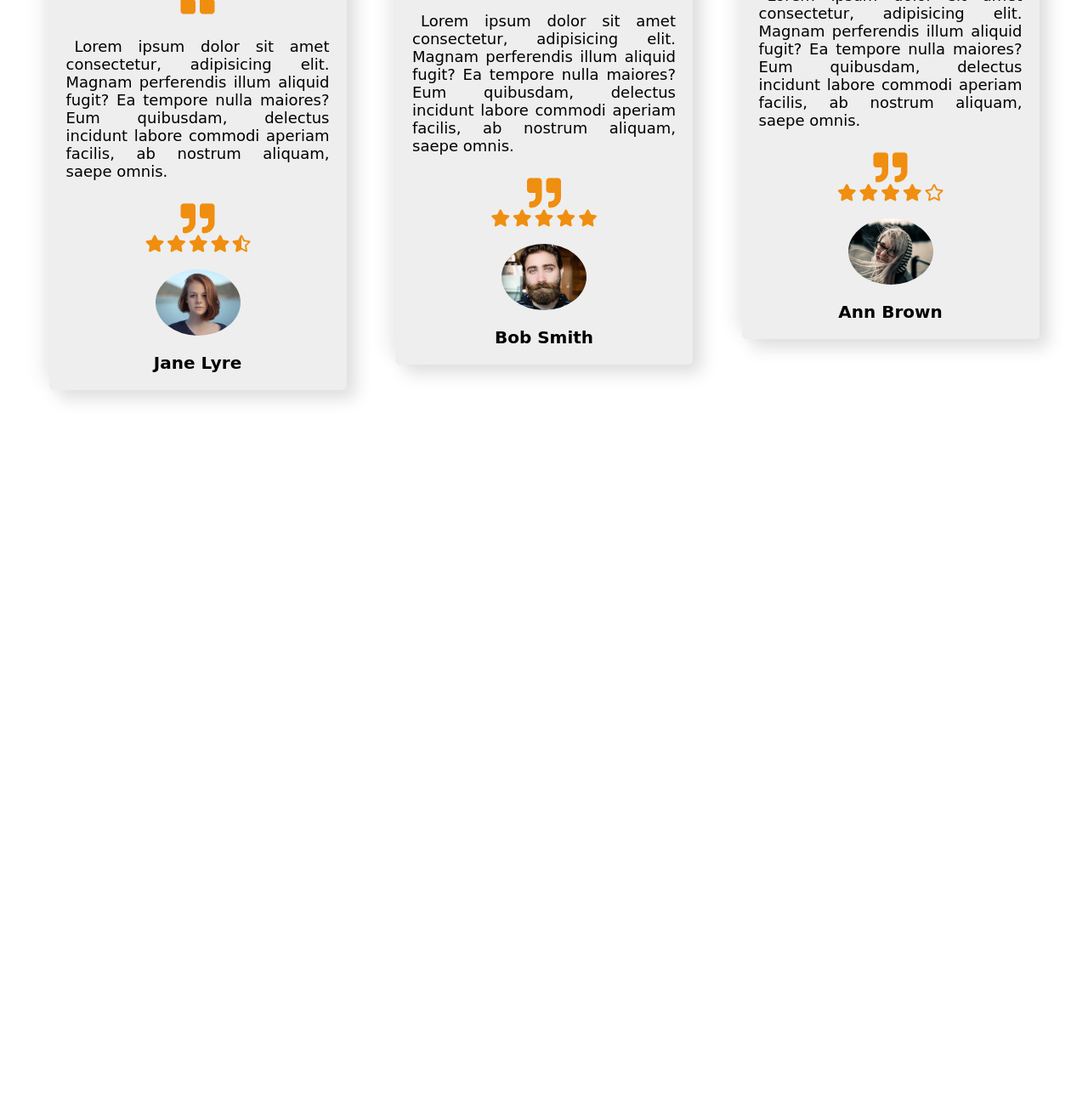
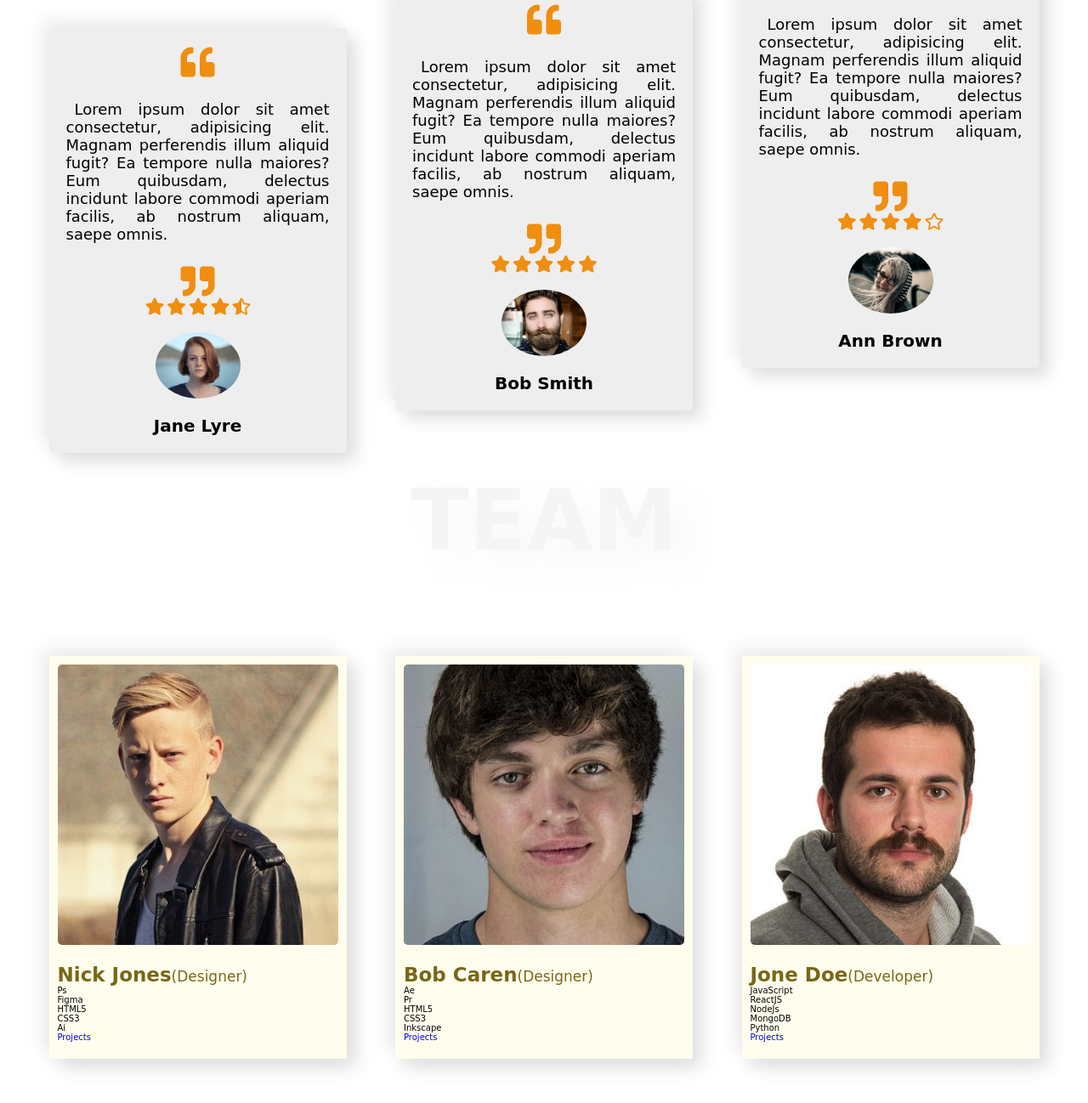
Before and after one commit to methmiranasinghe/Creative-Design-Project, a plain HTML site: page index.html in a window 1280 px wide. Shown: the part 1096-2394 px from the top of the page at 85% size. Before the commit the page ends 1600 px from the top, so only its background shows below. Drawn offline with Linux system fonts and the light colour scheme; a web font is replaced by a local one.

Commit message:
team members

```diff
--- a/index.html
+++ b/index.html
@@ -29,7 +29,7 @@
 
         <!-- Section 2 -->
     <section class="section-2">
-        <h1 class="section-2-heading">Customers</h1>
+        <h1 class="section-heading">Customers</h1>
         <div class="customers-wrapper">
             <div class="customer">
                 <i class="fas fa-quote-left"></i>
@@ -94,6 +94,91 @@
 
         <!-- End of Section 2 -->
 
+     <!-- Section-3 -->
+    <section class="section-3">
+        <h1 class="section-heading">Team</h1>
+        <div class="team-wrapper">
+            <div class="team-member">
+
+                <img src="images/team-member-1.jpg" class="team-member-img">
+                <h2 class="team-member-name">Nick Jones<span>(Designer)</span></h2>
+                <ul class="team-member-skills">
+                    <li>Ps</li>
+                    <li>Figma</li>
+                    <li>HTML5</li>
+                    <li>CSS3</li>
+                    <li>Ai</li>
+                </ul>
+                <a href="#" class="projects-btn">Projects</a>
+                <div class="story-btn" title="My Story">
+                    <div class="story-btn-line">
+
+                    </div>
+
+                </div>
+                <div class="story">
+                        <h4 class="story-heading">About Me</h4>
+                        <p class="story-paragraph">Lorem, ipsum dolor sit amet consectetur adipisicing
+                        elit. Aliquam repellendus maiores harum deserunt sed incidunt quisquam assumenda
+                         sit repudiandae.Excepturi culpa neque eveniet doloremque dolor similique rem nulla
+                         ex impedit.</p>
+                </div>
+            </div>
+            <div class="team-member">
+
+                <img src="images/team-member-2.jpg" class="team-member-img">
+                <h2 class="team-member-name">Bob Caren<span>(Designer)</span></h2>
+                <ul class="team-member-skills">
+                    <li>Ae</li>
+                    <li>Pr</li>
+                    <li>HTML5</li>
+                    <li>CSS3</li>
+                    <li>Inkscape</li>
+                </ul>
+                <a href="#" class="projects-btn">Projects</a>
+                <div class="story-btn" title="My Story">
+                    <div class="story-btn-line">
+
+                    </div>
+
+                </div>
+                <div class="story">
+                        <h4 class="story-heading">About Me</h4>
+                        <p class="story-paragraph">Lorem, ipsum dolor sit amet consectetur adipisicing
+                        elit. Aliquam repellendus maiores harum deserunt sed incidunt quisquam assumenda
+                         sit repudiandae.Excepturi culpa neque eveniet doloremque dolor similique rem nulla
+                         ex impedit.</p>
+                </div>
+            </div>
+            <div class="team-member">
+
+                <img src="images/team-member-3.jpg" class="team-member-img">
+                <h2 class="team-member-name">Jone Doe<span>(Developer)</span></h2>
+                <ul class="team-member-skills">
+                    <li>JavaScript</li>
+                    <li>ReactJS</li>
+                    <li>NodeJs</li>
+                    <li>MongoDB</li>
+                    <li>Python</li>
+                </ul>
+                <a href="#" class="projects-btn">Projects</a>
+                <div class="story-btn" title="My Story">
+                    <div class="story-btn-line">
+
+                    </div>
+
+                </div>
+                <div class="story">
+                        <h4 class="story-heading">About Me</h4>
+                        <p class="story-paragraph">Lorem, ipsum dolor sit amet consectetur adipisicing
+                        elit. Aliquam repellendus maiores harum deserunt sed incidunt quisquam assumenda
+                         sit repudiandae.Excepturi culpa neque eveniet doloremque dolor similique rem nulla
+                         ex impedit.</p>
+                </div>
+            </div>
+        </div>
+    </section>
+        <!-- End of Section 3 -->
     </div>
     <script src="script.js"></script>
 </body>
--- a/style.css
+++ b/style.css
@@ -25,6 +25,16 @@ body{
 
 
 }
+
+.section-heading {
+    font-size: 10rem;
+    font-weight: bold;
+    text-transform: uppercase;
+    color: #999;
+    text-align: center;
+    opacity: 0.1;
+    text-shadow: 2rem 2rem 4rem #aaa;
+  }
 /* End of Common Styles */
 
 /* Section-1 */
@@ -133,6 +143,7 @@ body{
 .section-2 {
     width: 100%;
     height: 100vh;
+    font-family: "Monoton", cursive;
     display: flex;
     flex-direction: column;
     justify-content: space-around;
@@ -142,15 +153,7 @@ body{
     display: flex;
     justify-content: space-evenly;
     align-items: center;
-    height: 70%;
-}
-
-.section-2-heading {
-    align-items: center;
-    text-align: center;
-    font-weight: bold;
-    color: rgb(66, 57, 57);
-    font-size: 5rem;
+    height: 50%;
 }
 .customer {
     width: 35rem;
@@ -169,12 +172,12 @@ body{
     box-shadow: 2rem 2rem 3rem #ddd, -2rem -2rem 3rem #eee;
 }
 
-.customer:first-child {
-    align-self: flex-end;
+.customer:first-child{
+    align-self: flex-start;
 }
 
 .customer:last-child {
-    align-self: flex-start;
+    align-self: flex-end;
 }
 
 .fa-quote-left {
@@ -217,3 +220,54 @@ body{
 
 
 /* End of Section-2 */
+
+
+
+
+
+
+/* Section 3 */
+.section-3{
+    width: 100%;
+    height: 100vh;
+    display: flex;
+    flex-direction: column;
+    justify-content: space-between;
+    padding: 5rem 0;
+}
+
+.team-wrapper{
+    display: flex;
+    justify-content: space-evenly;
+    align-items: center;
+    height: 70%;
+
+}
+.team-member{
+    width: 35rem;
+    background-color: #fffeee;
+    padding: 1rem 1rem 2rem 1rem;
+    box-shadow: 1rem 1rem 2rem #ddd,-1rem -1rem 2rem #eee;
+
+}
+.team-member-img{
+    width: 100%;
+    border-radius: 0.5rem;
+
+}
+.team-member-name{
+    font-size: 2.3rem;
+    font-weight: 700;
+    color: #796717;
+    margin-top: 2rem;
+
+}
+
+.team-member-name span{
+    font-size: 1.7rem;
+}
+
+.story{
+    display: none;
+}
+/* End of Section -3 */
```
